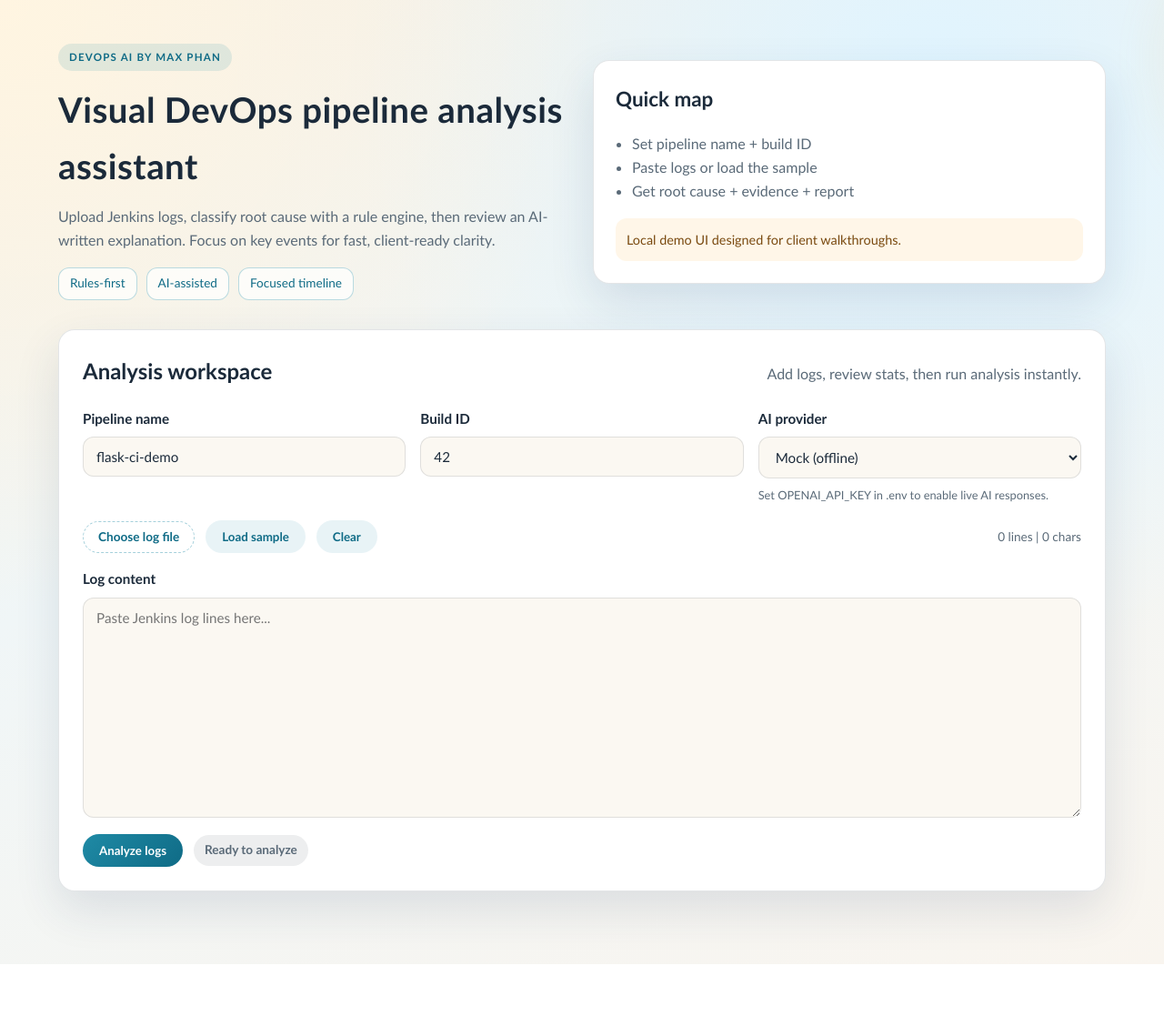
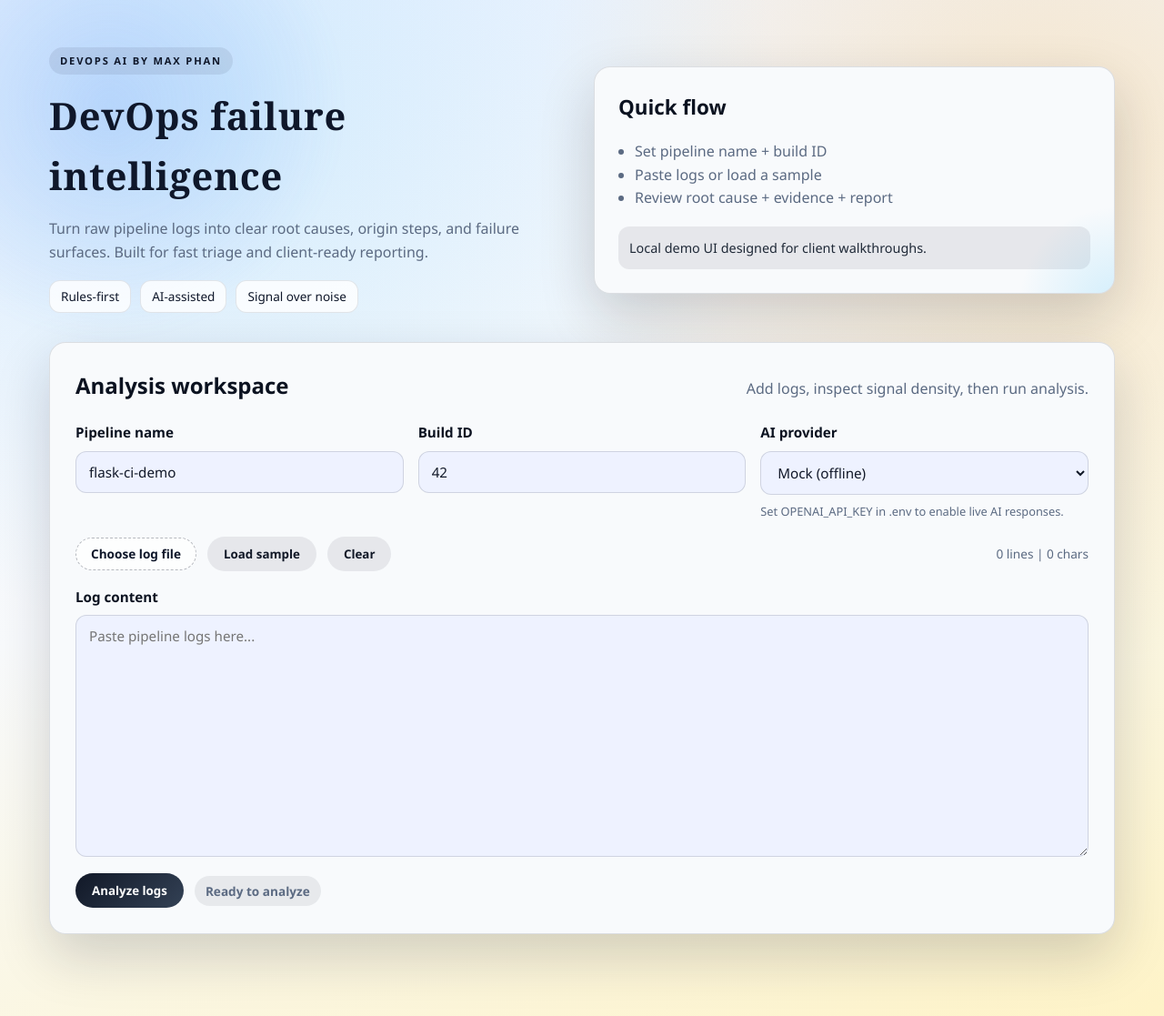
Before and after one commit to mphan1995/flask-ci-demo, a Flask app: page / in a window 1280 px wide. Shown: the whole page at 91% size. Before the commit the page ends 1060 px from the top, so only its background shows below. Run offline with Flask 3, Linux system fonts and the light colour scheme; some libraries are stand-ins or nearby versions.

Commit message:
edited the UI

```diff
--- a/static/style.css
+++ b/static/style.css
@@ -1,17 +1,17 @@
 :root {
-  --bg: #f5efe6;
-  --bg-soft: #fbf8f2;
-  --ink: #1b2a3a;
-  --muted: #5a6a78;
-  --accent: #1f8aa5;
-  --accent-deep: #0f6b86;
-  --highlight: #f9b247;
-  --card: #ffffff;
-  --border: rgba(27, 42, 58, 0.12);
-  --shadow: 0 20px 50px rgba(31, 60, 96, 0.12);
+  --bg: #0f172a;
+  --bg-soft: #111c33;
+  --ink: #0b1220;
+  --muted: #5b6a82;
+  --accent: #f59e0b;
+  --accent-deep: #d97706;
+  --highlight: #38bdf8;
+  --card: #f8fafc;
+  --border: rgba(15, 23, 42, 0.12);
+  --shadow: 0 24px 60px rgba(15, 23, 42, 0.18);
   --radius: 18px;
-  --title-font: "Bebas Neue", "Space Grotesk", "Trebuchet MS", sans-serif;
-  --body-font: "Space Grotesk", "Chakra Petch", "Trebuchet MS", sans-serif;
+  --title-font: "DM Serif Display", "Playfair Display", "Georgia", serif;
+  --body-font: "Space Grotesk", "Segoe UI", "Trebuchet MS", sans-serif;
 }
 
 * {
@@ -21,9 +21,10 @@
 body {
   margin: 0;
   min-height: 100vh;
-  background: radial-gradient(circle at top left, #fff5e1 0%, transparent 40%),
-    radial-gradient(circle at 80% 10%, #dff4ff 0%, transparent 45%),
-    linear-gradient(160deg, var(--bg) 0%, #f0f6f7 45%, #f9f5ef 100%);
+  background:
+    radial-gradient(circle at 20% 10%, rgba(56, 189, 248, 0.16), transparent 42%),
+    radial-gradient(circle at 90% 15%, rgba(245, 158, 11, 0.2), transparent 38%),
+    linear-gradient(160deg, #eef2ff 0%, #f8fafc 45%, #fef3c7 100%);
   color: var(--ink);
   font-family: var(--body-font);
   line-height: 1.6;
@@ -31,19 +32,19 @@ body {
 
 .ambient {
   position: fixed;
-  inset: -20% -30% auto auto;
-  width: 420px;
-  height: 420px;
-  background: radial-gradient(circle, rgba(249, 178, 71, 0.22), transparent 70%);
-  filter: blur(10px);
+  inset: -20% auto auto -10%;
+  width: 520px;
+  height: 520px;
+  background: radial-gradient(circle, rgba(59, 130, 246, 0.22), transparent 70%);
+  filter: blur(8px);
   pointer-events: none;
-  animation: float 12s ease-in-out infinite;
+  animation: float 14s ease-in-out infinite;
 }
 
 .page {
-  max-width: 1200px;
+  max-width: 1220px;
   margin: 0 auto;
-  padding: 48px 24px 80px;
+  padding: 52px 24px 90px;
   display: flex;
   flex-direction: column;
   gap: 32px;
@@ -51,16 +52,17 @@ body {
 
 .hero {
   display: grid;
-  grid-template-columns: repeat(auto-fit, minmax(280px, 1fr));
-  gap: 24px;
+  grid-template-columns: repeat(auto-fit, minmax(300px, 1fr));
+  gap: 26px;
   align-items: center;
 }
 
 .hero-copy h1 {
   font-family: var(--title-font);
-  font-size: clamp(2.4rem, 3vw, 3.4rem);
+  font-size: clamp(2.6rem, 3.2vw, 3.6rem);
   margin: 12px 0 12px;
-  letter-spacing: 0.5px;
+  letter-spacing: 0.8px;
+  color: #0f172a;
 }
 
 .hero-copy p {
@@ -75,12 +77,12 @@ body {
   gap: 8px;
   padding: 6px 12px;
   border-radius: 999px;
-  background: rgba(31, 138, 165, 0.12);
-  color: var(--accent-deep);
-  font-weight: 600;
+  background: rgba(15, 23, 42, 0.08);
+  color: #0f172a;
+  font-weight: 700;
   text-transform: uppercase;
-  letter-spacing: 1.2px;
-  font-size: 0.72rem;
+  letter-spacing: 1.8px;
+  font-size: 0.7rem;
 }
 
 .hero-tags {
@@ -92,18 +94,29 @@ body {
 .hero-tags span {
   padding: 6px 12px;
   border-radius: 12px;
-  border: 1px solid rgba(31, 138, 165, 0.3);
-  color: var(--accent-deep);
+  border: 1px solid rgba(15, 23, 42, 0.1);
+  color: #0f172a;
   font-size: 0.85rem;
-  background: rgba(255, 255, 255, 0.7);
+  background: rgba(255, 255, 255, 0.8);
 }
 
 .hero-card {
   background: var(--card);
-  padding: 24px;
+  padding: 26px;
   border-radius: var(--radius);
   box-shadow: var(--shadow);
   border: 1px solid var(--border);
+  position: relative;
+  overflow: hidden;
+}
+
+.hero-card::after {
+  content: "";
+  position: absolute;
+  inset: auto -20% -50% auto;
+  width: 220px;
+  height: 220px;
+  background: radial-gradient(circle, rgba(56, 189, 248, 0.2), transparent 70%);
 }
 
 .hero-card h2 {
@@ -120,15 +133,15 @@ body {
 .hero-note {
   padding: 12px;
   border-radius: 12px;
-  background: rgba(249, 178, 71, 0.12);
-  color: #7a4a10;
+  background: rgba(15, 23, 42, 0.08);
+  color: #1f2937;
   font-size: 0.9rem;
 }
 
 .panel {
   background: var(--card);
   border-radius: var(--radius);
-  padding: 26px;
+  padding: 28px;
   box-shadow: var(--shadow);
   border: 1px solid var(--border);
 }
@@ -177,11 +190,11 @@ select,
 textarea {
   padding: 12px 14px;
   border-radius: 12px;
-  border: 1px solid var(--border);
-  background: var(--bg-soft);
+  border: 1px solid rgba(15, 23, 42, 0.14);
+  background: #eef2ff;
   font-family: var(--body-font);
   font-size: 0.95rem;
-  color: var(--ink);
+  color: #111827;
 }
 
 textarea {
@@ -205,10 +218,11 @@ textarea {
   position: relative;
   overflow: hidden;
   border-radius: 999px;
-  border: 1px dashed rgba(31, 138, 165, 0.4);
+  border: 1px dashed rgba(15, 23, 42, 0.3);
   padding: 6px 16px;
   cursor: pointer;
-  color: var(--accent-deep);
+  color: #0f172a;
+  background: rgba(255, 255, 255, 0.7);
 }
 
 .file-input input {
@@ -239,13 +253,13 @@ button:hover {
 }
 
 .primary {
-  background: linear-gradient(135deg, var(--accent) 0%, var(--accent-deep) 100%);
+  background: linear-gradient(135deg, #111827 0%, #334155 100%);
   color: white;
 }
 
 .ghost {
-  background: rgba(31, 138, 165, 0.1);
-  color: var(--accent-deep);
+  background: rgba(15, 23, 42, 0.08);
+  color: #111827;
 }
 
 .action-row {
--- a/templates/index.html
+++ b/templates/index.html
@@ -3,7 +3,7 @@
 <head>
   <meta charset="UTF-8">
   <meta name="viewport" content="width=device-width, initial-scale=1.0">
-  <title>{{ app_name }} | Pipeline Analysis UI</title>
+  <title>{{ app_name }} | DevOps Failure Intelligence</title>
   <link rel="stylesheet" href="{{ url_for('static', filename='style.css') }}">
 </head>
 <body>
@@ -12,24 +12,23 @@
     <section class="hero" data-animate style="--delay: 0.05s;">
       <div class="hero-copy">
         <span class="badge">{{ app_name }}</span>
-        <h1>Visual DevOps pipeline analysis assistant</h1>
+        <h1>DevOps failure intelligence</h1>
         <p>
-          Upload Jenkins logs, classify root cause with a rule engine, then
-          review an AI-written explanation. Focus on key events for fast,
-          client-ready clarity.
+          Turn raw pipeline logs into clear root causes, origin steps, and
+          failure surfaces. Built for fast triage and client-ready reporting.
         </p>
         <div class="hero-tags">
           <span>Rules-first</span>
           <span>AI-assisted</span>
-          <span>Focused timeline</span>
+          <span>Signal over noise</span>
         </div>
       </div>
       <div class="hero-card">
-        <h2>Quick map</h2>
+        <h2>Quick flow</h2>
         <ul>
           <li>Set pipeline name + build ID</li>
-          <li>Paste logs or load the sample</li>
-          <li>Get root cause + evidence + report</li>
+          <li>Paste logs or load a sample</li>
+          <li>Review root cause + evidence + report</li>
         </ul>
         <div class="hero-note">
           Local demo UI designed for client walkthroughs.
@@ -40,7 +39,7 @@
     <section class="panel" data-animate style="--delay: 0.1s;">
       <div class="panel-header">
         <h2>Analysis workspace</h2>
-        <p>Add logs, review stats, then run analysis instantly.</p>
+        <p>Add logs, inspect signal density, then run analysis.</p>
       </div>
       <form id="analyze-form">
         <div class="field-grid">
@@ -74,7 +73,7 @@
 
         <label class="textarea-label">
           Log content
-          <textarea id="log-text" name="log_text" placeholder="Paste Jenkins log lines here..." rows="12"></textarea>
+          <textarea id="log-text" name="log_text" placeholder="Paste pipeline logs here..." rows="12"></textarea>
         </label>
 
         <div class="action-row">
```
Also changed, not shown: other parts of static/style.css (+22 -11 lines).
